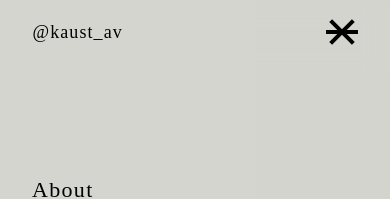
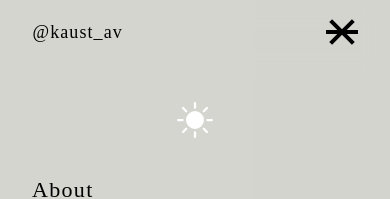
Before and after one commit to kaustav927/Portfolio2.0, a Next.js app in the folder portfolio2.0/: page / in a window 390 px wide. Both pictures are taken after a click on the element 341 px from the left and 32 px from the top of the page. Shown: the top 199 px of the page. Built offline with nearby package versions, Linux system fonts and the light colour scheme; a web font is replaced by a local one.

Commit message:
project fix attempt 2

```diff
--- a/portfolio2.0/components/Navbar.tsx
+++ b/portfolio2.0/components/Navbar.tsx
@@ -29,12 +29,12 @@
         <h1 className="text-2xl mx-auto ">
           {theme === "light" ? (
             <BsFillMoonFill
-              className="text-slate-800"
+              className="text-black"
               onClick={() => setTheme(theme === "light" ? "dark" : "light")}
             />
           ) : (
             <BsFillSunFill
-              className="text-cool-white"
+              className="text-white"
               onClick={() => setTheme(theme === "light" ? "dark" : "light")}
             />
           )}
@@ -188,8 +188,8 @@
                 </h1>
               </Link>
 
-              <Link href="/projects" passHref>
-                <h1 className="text-sm font-regular mx-2 dark:text-white" >
+              <Link href="/projects" prefetch>
+                <h1 className="text-sm font-regular px-2 dark:text-white">
                   Projects
                 </h1>
               </Link>
--- a/portfolio2.0/pages/Projects.tsx
+++ b/portfolio2.0/pages/Projects.tsx
@@ -3,7 +3,6 @@
 import Navbar from "../components/Navbar";
 import Head from "next/head";
 import TimelineProjects from "../components/TimelineProjects";
-//import {Parallax, ParallaxLayer} from '@react-spring/parallax'
 const projects: NextPage = () => {
   return (
     <div className="h-screen scroll-smooth bg-cool-white dark:bg-slate-800 text-black ">
```
Also changed, not shown: portfolio2.0/components/TimelineProjects.tsx (+0 -10 lines).
